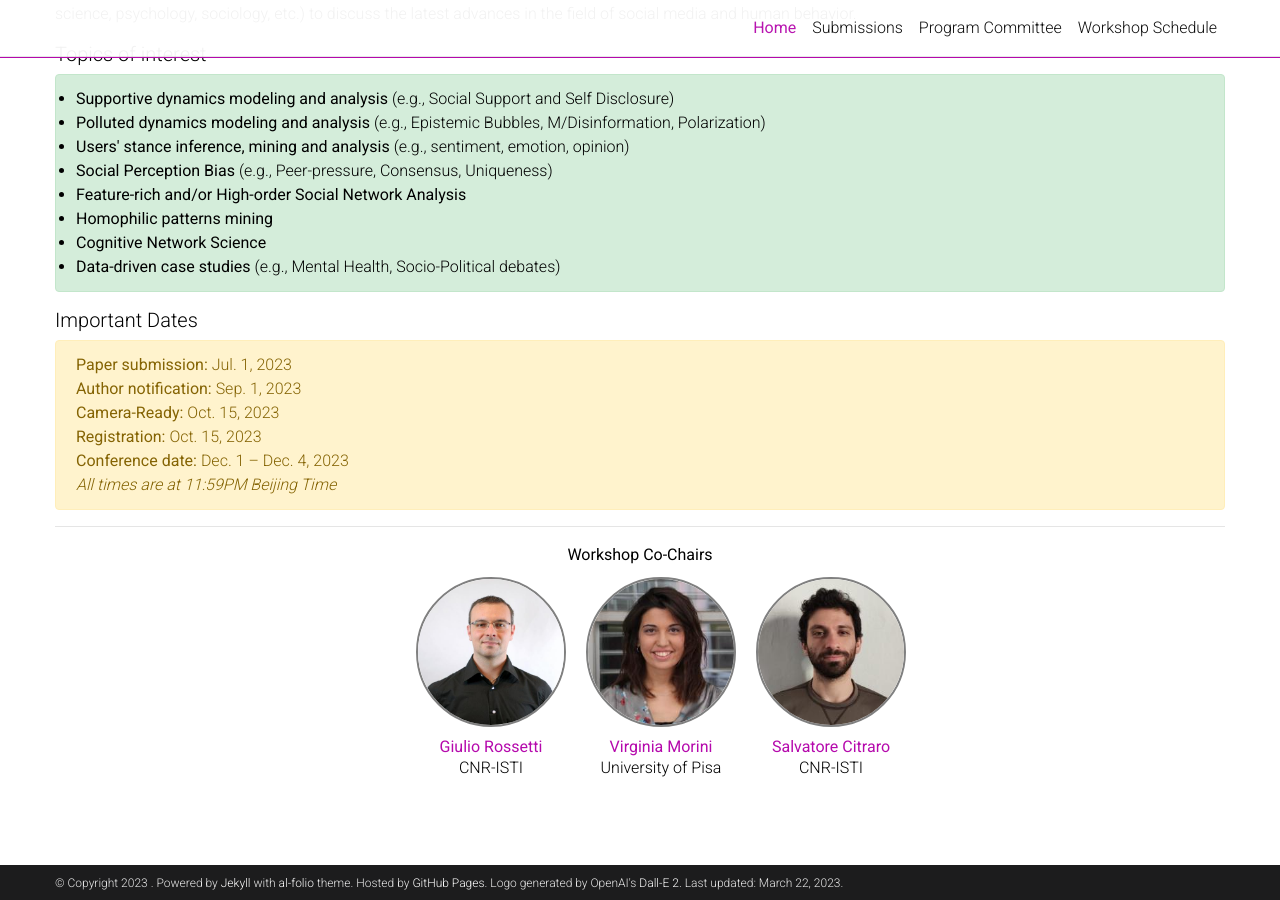
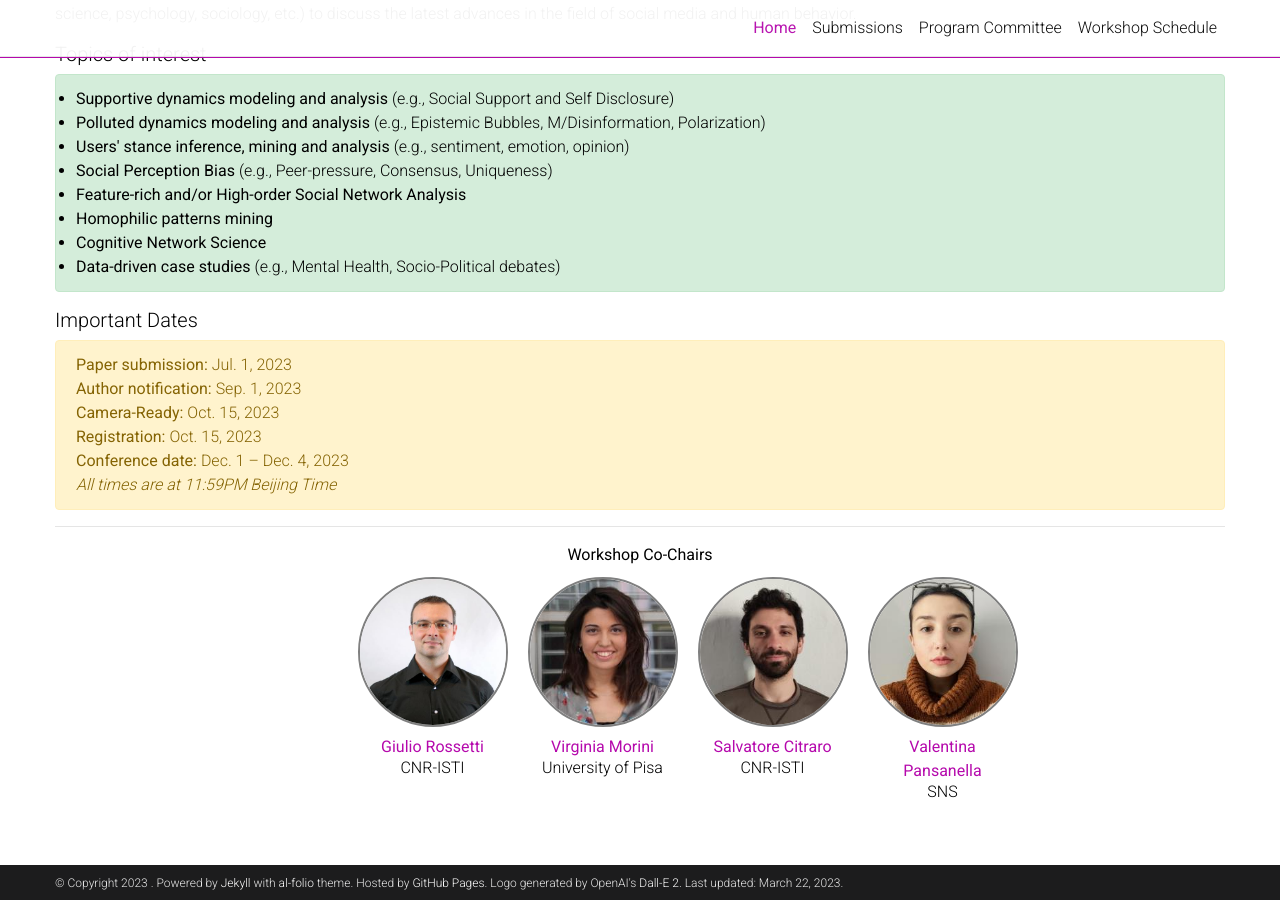
Before and after one commit to SMS-workshop/SMS-workshop.github.io, a Jekyll site: the page built from _pages/about.md, in a window 1280 px wide and 900 px high, scrolled down 591 px. Built offline with Jekyll 4.4.1, drawn with Linux system fonts in a browser that asks for light colours; full-size pictures stand in for the smaller copies a plugin makes; a style sheet for code colours, icons or effects is not loaded.

Commit message:
:new: valentina

```diff
--- a/_pages/about.md
+++ b/_pages/about.md
@@ -60,7 +60,7 @@ The M3 workshop aims at bringing together researchers from different fields (e.g
 <div style="width: 100%; text-align: center">
 <b>Workshop Co-Chairs</b>
 </div>
-<div style="width: 100%; padding-left: 30%; text-align: center">
+<div style="width: 100%; padding-left: 25%; text-align: center">
 
 
 
@@ -88,4 +88,12 @@ The M3 workshop aims at bringing together researchers from different fields (e.g
   <span style="display: block; margin-top: -10px; text-align: center;"><p>CNR-ISTI</p></span>
 </div>
 
+<div style="float: left; margin: 10px">
+<a href="https://kdd.isti.cnr.it/people/pansanella-valentina">
+  <img src="assets/custom_images/pansanella.jpeg" style="border: 2px solid gray; width: 150px; height: 150px; background-size: cover; border-radius: 50%;">
+  </a>
+  <span style="display: block; padding: 5%; text-align: center;"><a href="https://kdd.isti.cnr.it/people/pansanella-valentina"><b>Valentina Pansanella</b></a></span>
+  <span style="display: block; margin-top: -10px; text-align: center;"><p>SNS</p></span>
 </div>
+
+</div>
```
Also changed, not shown: assets/custom_images/pansanella.jpeg (added).
